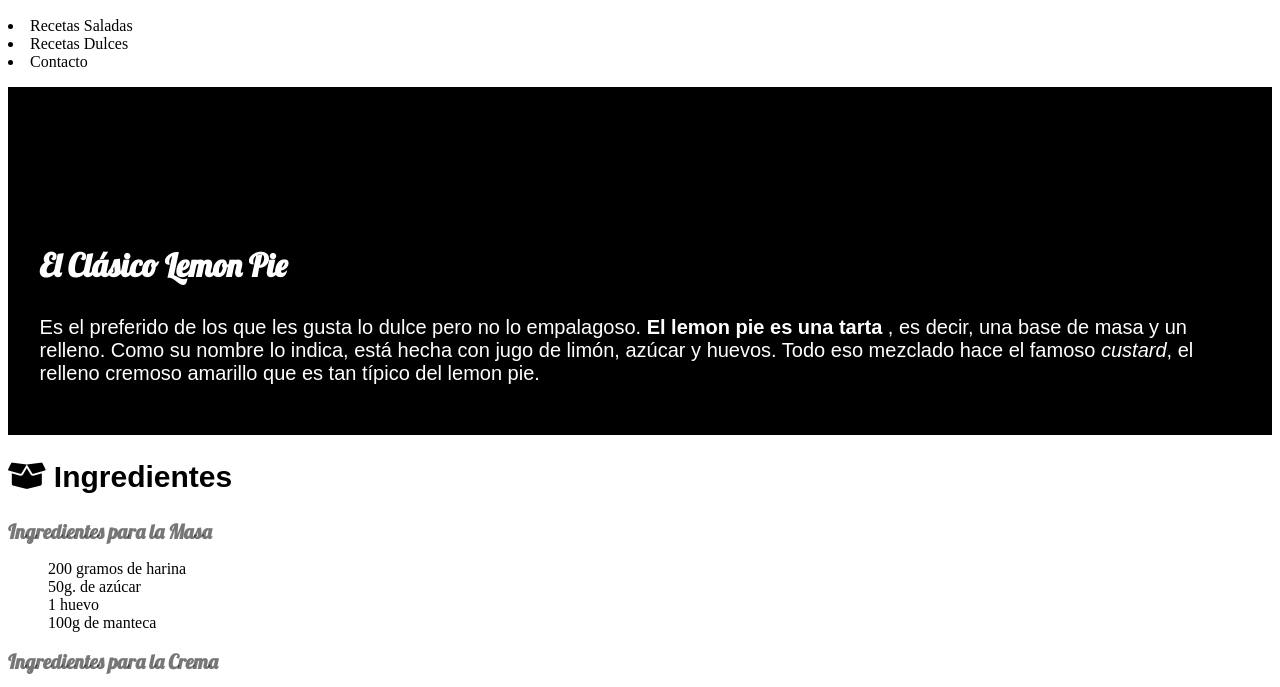
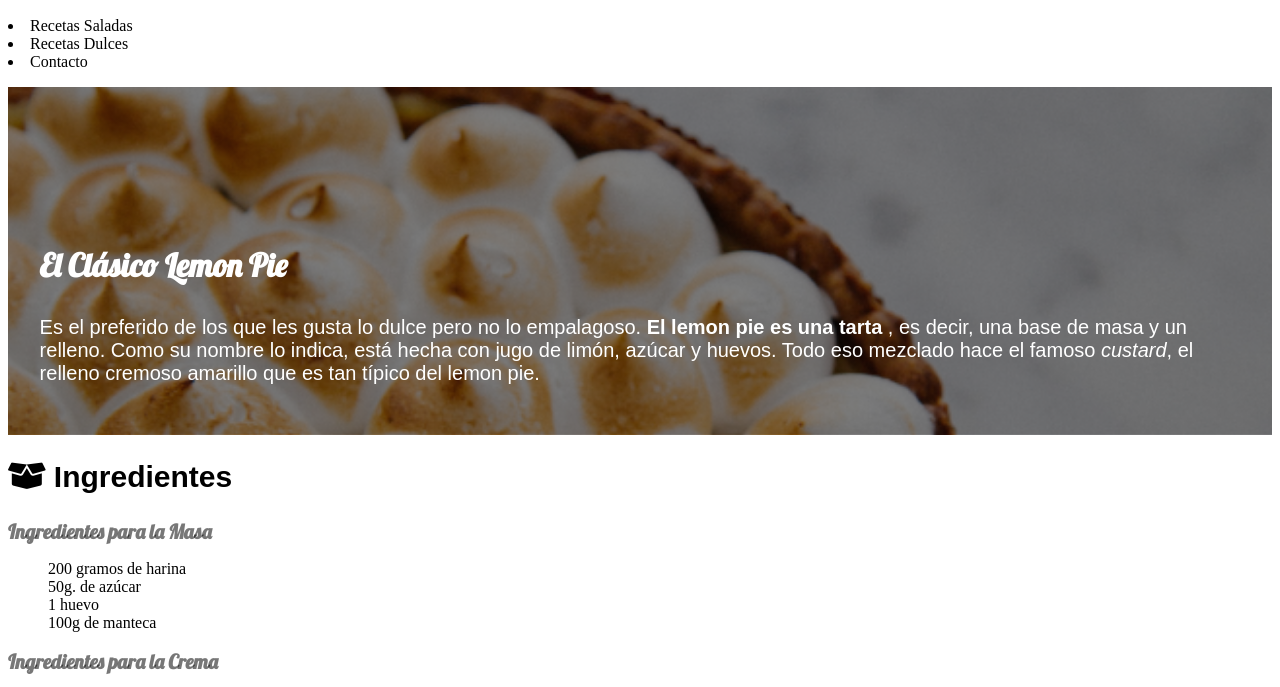
Before and after one commit to ailahtan/frontEnd_1, a plain HTML site: page clase_6/index.html in a window 1280 px wide. Shown: the part 50-737 px from the top of the page. Drawn offline with Linux system fonts and the light colour scheme.

Commit message:
Update style.css

```diff
--- a/clase_6/css/style.css
+++ b/clase_6/css/style.css
@@ -35,7 +35,7 @@ div {
    background-image:
    linear-gradient(
       rgba(0, 0, 0, 0.5),
-      rgba(0, 0, 0, 0.5)), url(img/lemon-pie.png);
+      rgba(0, 0, 0, 0.5)), url(../img/lemon-pie.png);
    background-position: center;
    background-size: cover;
 }
```
